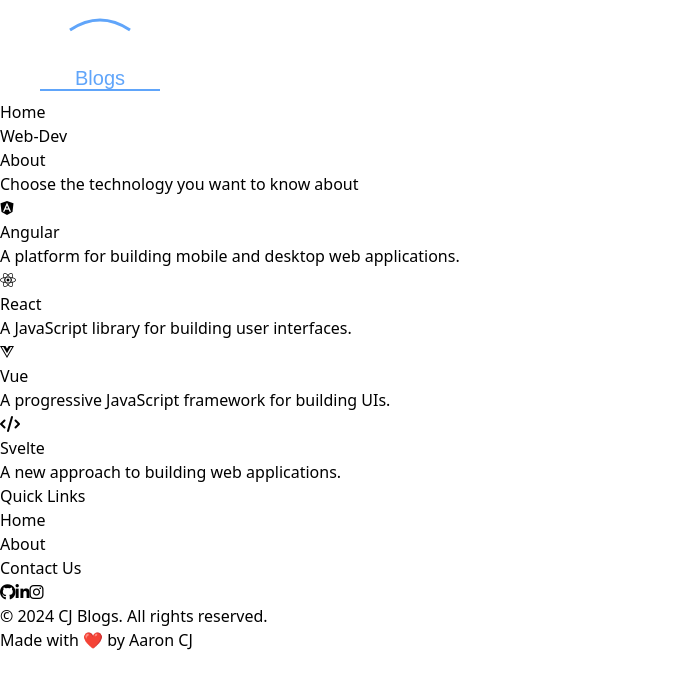
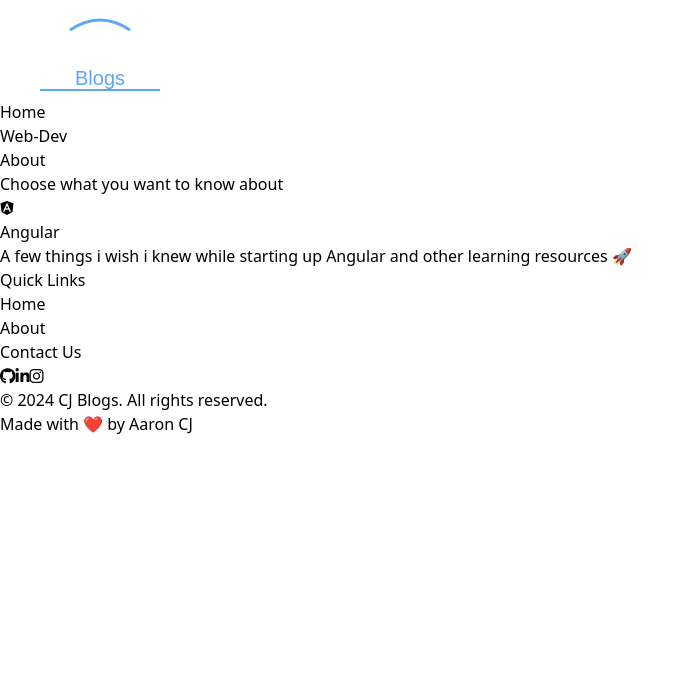
Before and after one commit to aaronchrisjo/cj-blogs, an Angular app: page /web-dev in a window 1280 px wide. Shown: the top 688 px of the page, without its empty margins (0-694 px from the left). Built offline with nearby package versions, Linux system fonts and the light colour scheme.

Commit message:
Updated home page

```diff
--- a/src/app/application/home/home.component.html
+++ b/src/app/application/home/home.component.html
@@ -8,19 +8,19 @@
 
     <!-- Features Section -->
     <section class="grid grid-cols-1 md:grid-cols-2 lg:grid-cols-3 gap-8 max-w-4xl mx-auto">
-      <div class="bg-gray-800 p-6 rounded-lg shadow-lg flex flex-col text-center">
+      <div class="bg-gray-800 p-6 rounded-lg shadow-lg flex flex-col text-center cursor-pointer" (click)="goToRoute('https://aaronchrisjoanil.vercel.app/')">
         <h2 class="text-2xl font-semibold mb-4">My Portfolio</h2>
-        <a href="https://aaronchrisjoanil.vercel.app/" target="_blank" class="text-5xl text-center">🗃️</a>
+        <a class="text-5xl text-center">🗃️</a>
       </div>
-      <div class="bg-gray-800 p-6 rounded-lg shadow-lg flex flex-col text-center">
+      <div class="bg-gray-800 p-6 rounded-lg shadow-lg flex flex-col text-center cursor-pointer" (click)="goToRoute('https://github.com/aaronchrisjo')">
         <h2 class="text-2xl font-semibold mb-4">My Github</h2>
-        <a href="https://github.com/aaronchrisjo" target="_blank" class="text-5xl text-center">
+        <a class="text-5xl text-center">
           <i class="fab fa-github"></i>
         </a>
       </div>
-      <div class="bg-gray-800 p-6 rounded-lg shadow-lg flex flex-col text-center">
+      <div class="bg-gray-800 p-6 rounded-lg shadow-lg flex flex-col text-center cursor-pointer" (click)="goToRoute('https://www.linkedin.com/in/aaronchrisjo/')">
         <h2 class="text-2xl font-semibold mb-4">My Linkedin</h2>
-        <a href="https://www.linkedin.com/in/aaronchrisjo/" target="_blank" class="text-5xl text-center">
+        <a class="text-5xl text-center">
           <i class="fab fa-linkedin"></i>
         </a>
       </div>
--- a/src/app/application/home/home.component.ts
+++ b/src/app/application/home/home.component.ts
@@ -1,4 +1,5 @@
 import { Component } from '@angular/core';
+import { Router } from '@angular/router';
 
 @Component({
   selector: 'app-home',
@@ -7,4 +8,7 @@
 })
 export class HomeComponent {
 
+  goToRoute(url:string){
+    window.location.href = url;
+  }
 }
--- a/src/app/content/web-dev/web-dev.component.html
+++ b/src/app/content/web-dev/web-dev.component.html
@@ -1,33 +1,12 @@
 <div class="p-4 bg-gray-950 text-white text-center min-h-screen">
-    <h2 class="text-2xl font-bold mb-4">Choose the technology you want to know about</h2>
+    <h2 class="text-2xl font-bold mb-4">Choose what you want to know about</h2>
 
     <div class="grid grid-cols-2 gap-6 max-w-lg mx-auto">
       <!-- Angular -->
       <div class="p-4 border rounded-lg text-center hover:scale-95" (click)="goToRoute('/angular')">
         <i class="fab fa-angular text-4xl text-red-600 mb-2"></i>
         <h3 class="text-lg font-semibold">Angular</h3>
-        <p class="text-sm mt-2">A platform for building mobile and desktop web applications.</p>
+        <p class="text-sm mt-2">A few things i wish i knew while starting up Angular and other learning resources 🚀</p>
       </div>
 
-      <!-- React -->
-      <div class="p-4 border rounded-lg text-center hover:scale-95">
-        <i class="fab fa-react text-4xl text-blue-500 mb-2"></i>
-        <h3 class="text-lg font-semibold">React</h3>
-        <p class="text-sm mt-2">A JavaScript library for building user interfaces.</p>
-      </div>
-
-      <!-- Vue -->
-      <div class="p-4 border rounded-lg text-center hover:scale-95">
-        <i class="fab fa-vuejs text-4xl text-green-500 mb-2"></i>
-        <h3 class="text-lg font-semibold">Vue</h3>
-        <p class="text-sm mt-2">A progressive JavaScript framework for building UIs.</p>
-      </div>
-
-      <!-- Svelte -->
-      <div class="p-4 border rounded-lg text-center hover:scale-95">
-        <i class="fas fa-code text-4xl text-orange-500 mb-2"></i>
-        <h3 class="text-lg font-semibold">Svelte</h3>
-        <p class="text-sm mt-2">A new approach to building web applications.</p>
-      </div>
-    </div>
   </div>
```
